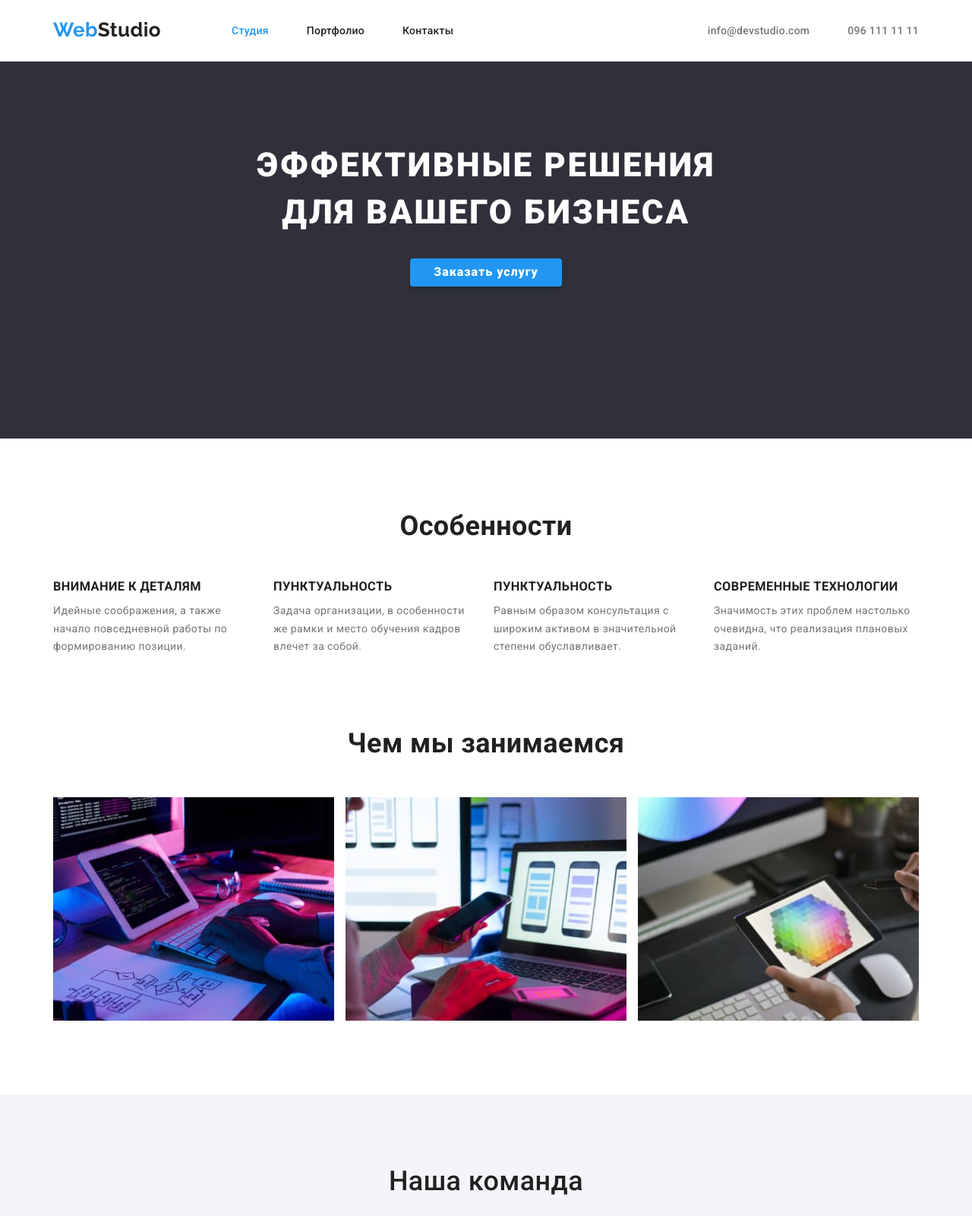
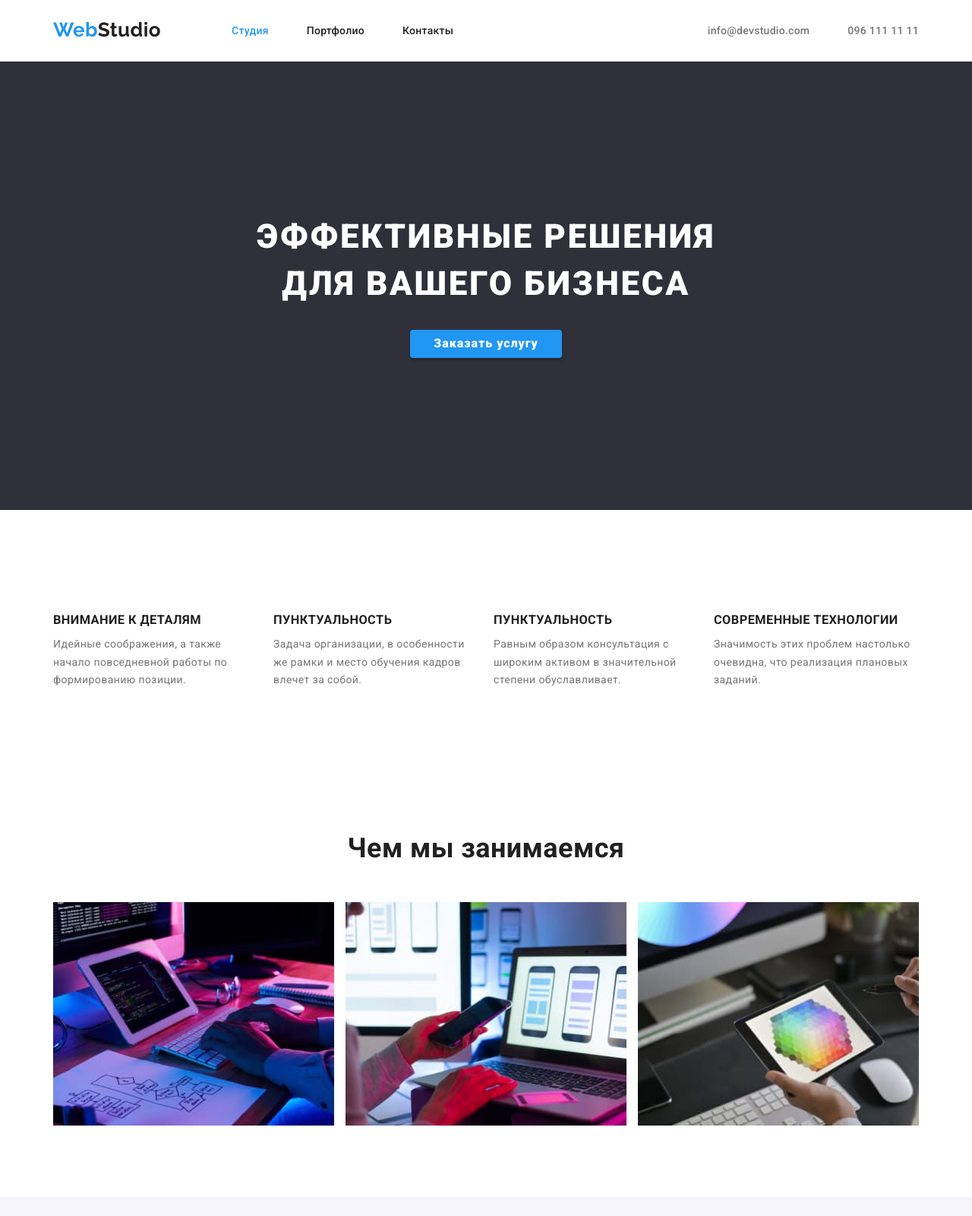
Before and after one commit to jadanov89/goit-markup-hw-03, a plain HTML site: page index.html in a window 1280 px wide. Shown: the top 1600 px of the page at 76% size. Drawn offline with nearby package versions, Linux system fonts and the light colour scheme.

Commit message:
Доработка да №3

```diff
--- a/css/style.css
+++ b/css/style.css
@@ -25,6 +25,12 @@ h3,
 ul,
 p {
     margin: 0;
+}
+
+img {
+    display: block;
+    width: 100%;
+    height: auto;
 }
 
 .header {
@@ -141,26 +147,21 @@ a {
 
 .effective {
     background: var(--black-color);
+    padding-top: 200px;
+    padding-bottom: 200px;
 }
 
 .effective-title {
     font-weight: 900;
     font-size: 44px;
     line-height: 1.4;
-
-
-
-    padding-top: 106px;
-    margin-bottom: 30px;
-
     letter-spacing: 0.06em;
     text-transform: uppercase;
     color: var(--fourth-color);
+
 }
 
 .effective-btn {
-
-
     font-weight: 900;
     font-size: 16px;
     line-height: 1.9;
@@ -170,11 +171,11 @@ a {
     background-color: var(--brand-color);
     color: var(--fourth-color);
     min-width: 200px;
-    margin-bottom: 200px;
     box-shadow: 0px 4px 4px rgba(0, 0, 0, 0.15);
     border-radius: 4px;
     border-color: transparent;
     cursor: pointer;
+    margin-top: 30px;
 }
 
 .effective-btn:hover,
@@ -188,14 +189,14 @@ a {
 
 .hide {
     opacity: 0;
-    font-size: 20px;
+    font-size: 1px;
+
 }
 
 .рeculiarities-tit-hide {
     font-size: 36px;
     line-height: 1.17;
-    margin-top: 94px;
-    margin-bottom: 50px;
+
     text-align: center;
 }
 
@@ -227,14 +228,14 @@ a {
     line-height: 1.17;
     text-align: center;
     margin-bottom: 50px;
-    margin-top: 94px;
+
 }
 
 .we-doing-block {
     display: flex;
     flex-wrap: wrap;
     justify-content: space-between;
-    margin-bottom: 94px;
+
 }
 
 .our-team {
@@ -246,7 +247,7 @@ a {
     display: flex;
     flex-wrap: wrap;
     justify-content: space-between;
-    padding-bottom: 94px;
+
 }
 
 .our-team-cont {
@@ -264,6 +265,8 @@ a {
     font-size: 16px;
     line-height: 1.18;
     text-align: center;
+    margin-bottom: 50px;
+}
 }
 
 .our-team-title {
@@ -278,8 +281,7 @@ a {
     font-weight: 500;
     text-align: center;
     color: var(--secondary-color);
-    margin-bottom: 50px;
-    padding-top: 94px;
+
 
 }
 
@@ -324,6 +326,7 @@ a {
 .portfolio-group {
     display: flex;
     justify-content: center;
+    margin-bottom: 50px;
 
 }
 
@@ -336,15 +339,15 @@ a {
     display: flex;
     flex-wrap: wrap;
     justify-content: space-between;
+    margin-top: -30px;
 }
 
 .portfolio-button {
-    font-weight: 700;
+    font-weight: 500;
     font-size: 16px;
     line-height: 1.6;
     text-align: center;
     padding: 6px 22px;
-
     background: var(--grey-color);
     color: var(--secondary-color);
     border-radius: 4px;
@@ -360,17 +363,18 @@ a {
 
 .gallery-cont {
     padding: 20px 24px;
+    border: 1px solid var(--border-color);
 }
 
 .gallery-title {
     font-size: 18px;
     line-height: 2;
     letter-spacing: 0.06em;
+    margin-bottom: 4px;
     color: var(--secondary-color);
 }
 
 .gallery-list {
-    border: 1px solid var(--border-color);
     box-sizing: border-box;
     margin-top: 30px;
 }
--- a/index.html
+++ b/index.html
@@ -38,9 +38,9 @@
         </div>
     </section>
 
-    <section class="рeculiarities">
+    <section class="section рeculiarities">
         <div class="container">
-            <h2 class="рeculiarities-tit-hide">Особенности</h2>
+            <h2 class="рeculiarities-tit-hide hide">Особенности</h2>
                 <ul class="рeculiarities-list">
             <li class="рeculiarities-block">
                 <h3 class="рeculiarities-title">Внимание к деталям</h3>
@@ -61,7 +61,7 @@
                 </ul>
             </div>
     </section>
-    <section class="we-doing">
+    <section class="section we-doing">
         <div class="container">
             <h2 class="we-doing-title">Чем мы занимаемся</h2>
                 <ul class="we-doing-block">
@@ -85,7 +85,7 @@
                 </ul>
         </div>
     </section>
-    <section class="our-team">
+    <section class="section our-team">
         <div class="container">
             <h2 class="our-team-title-text">Наша команда</h2>
                 <ul class="our-team-block">
```
